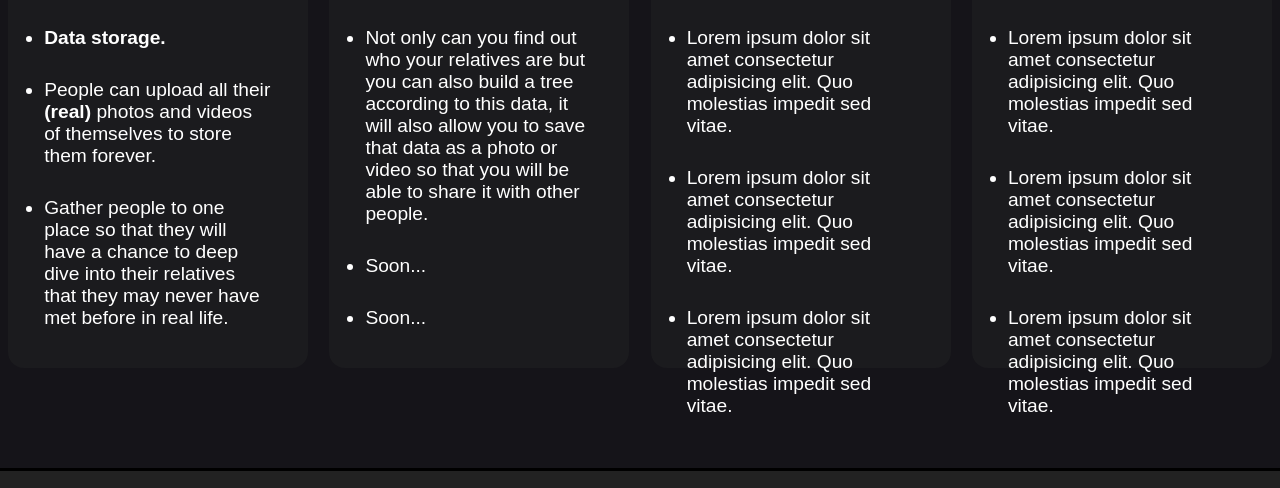
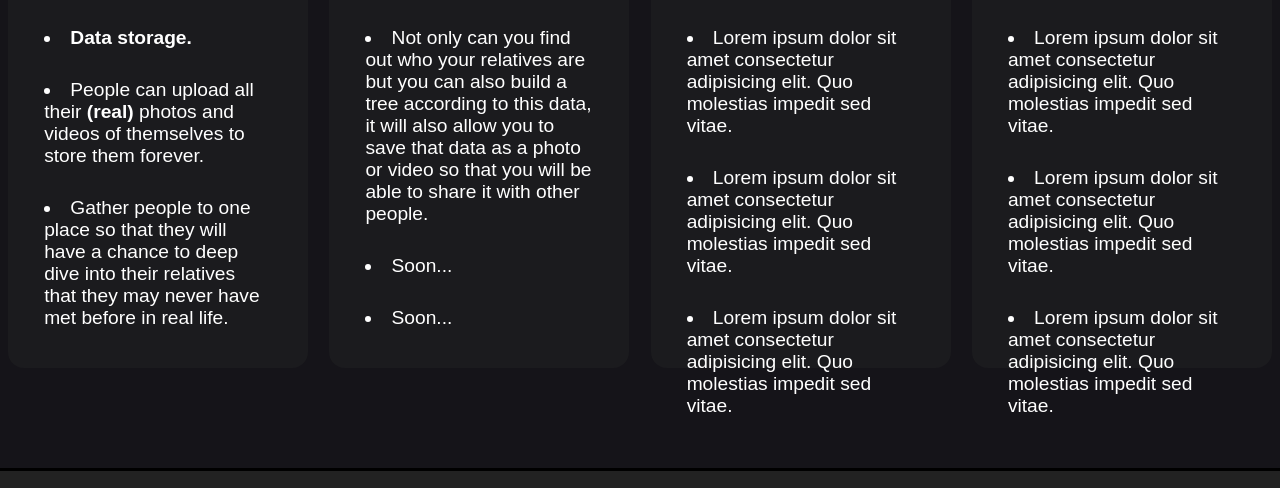
Before and after one commit to FESOO1/Family-Tree, a plain HTML site: page index.html in a window 1280 px wide. Shown: the part 269-757 px from the top of the page. Drawn offline with Linux system fonts and the light colour scheme; a web font is replaced by a local one.

Commit message:
Update styles.css

```diff
--- a/styles.css
+++ b/styles.css
@@ -244,6 +244,10 @@ li {
 
 ul {
     padding: 0 18px;
+}
+
+ul > li {
+    list-style: inside;
 }
 
 fieldset {
```
